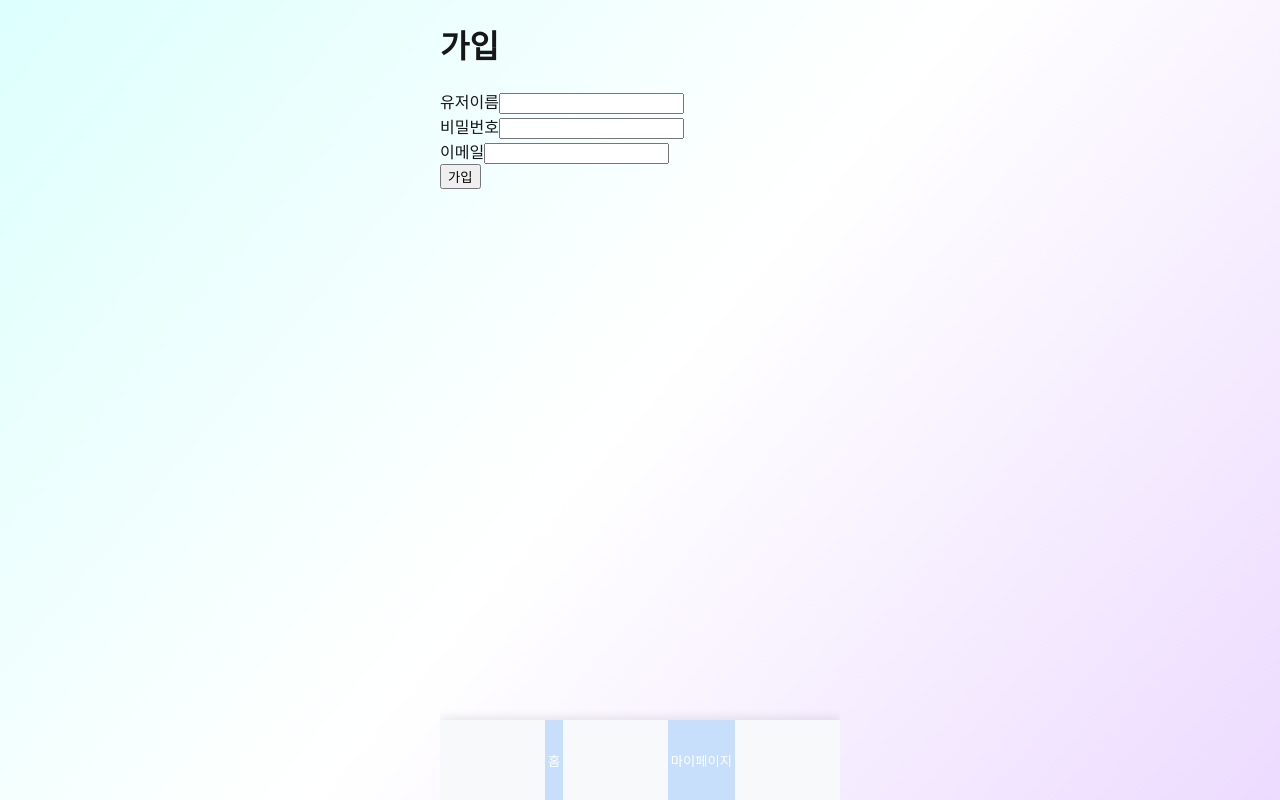
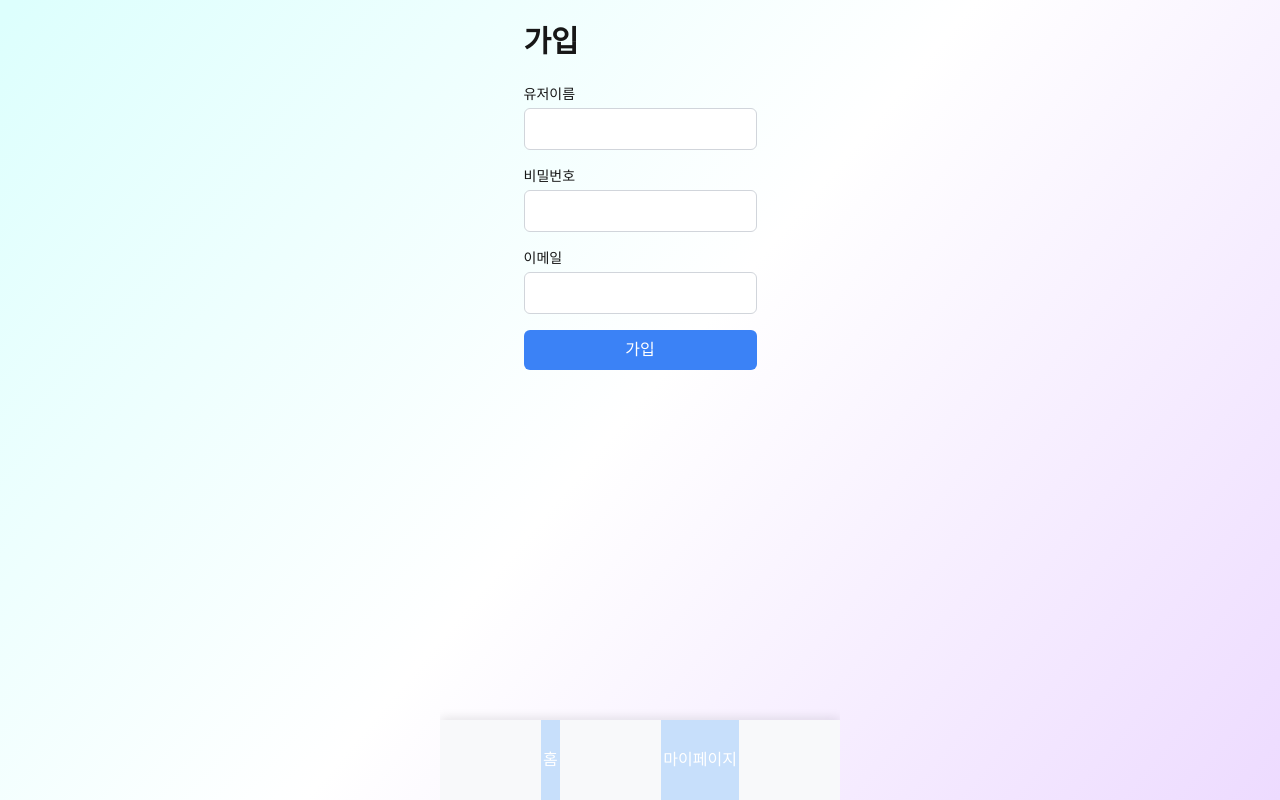
Before and after one commit to ho0116/piggyBank, a Next.js app in the folder frontend/: page /user in a window 1280 px wide. Built offline with nearby package versions, Linux system fonts and the light colour scheme.

Commit message:
join수정

```diff
--- a/frontend/src/app/api/api.ts
+++ b/frontend/src/app/api/api.ts
@@ -1,15 +1,15 @@
 import axios from "axios";
-import { Users } from "../types";
+import { User } from "../types";
 
 const piggyApi = axios.create({
-  baseURL: process.env.API_URL,
+  baseURL: process.env.NEXT_PUBLIC_API_URL,
 });
 
-export const join = async (user: Users) => {
+export const join = async (user: User) => {
   await piggyApi.post("/user", user);
 };
 
-export const login = async (user: Users) => {
+export const login = async (user: User) => {
   const response = await piggyApi.post("/login", user);
   return response.data;
 };
--- a/frontend/src/app/globals.css
+++ b/frontend/src/app/globals.css
@@ -1,3 +1,7 @@
+@tailwind base;
+@tailwind components;
+@tailwind utilities;
+
 :root {
   --background: linear-gradient(130deg, rgba(221,255,253,1) 1%, rgba(255,255,255,1) 50%, rgba(237,219,255,1) 100%);
   --foreground: #171717;
--- a/frontend/src/app/login/page.tsx
+++ b/frontend/src/app/login/page.tsx
@@ -1,13 +1,13 @@
 "use client";
 import { FormEvent, useState } from "react";
-import { Users } from "../types";
+import { User } from "../types";
 import { useMutation } from "@tanstack/react-query";
 import { login } from "../api/api";
 import useAuth from "../hooks/useAuth";
 import { useRouter } from "next/navigation";
 
 export default function LoginForm() {
-  const [users, setUsers] = useState<Users>({
+  const [users, setUsers] = useState<User>({
     username: "",
     password: "",
     email: "",
--- a/frontend/src/app/types.ts
+++ b/frontend/src/app/types.ts
@@ -1,5 +1,6 @@
-export interface Users {
+export interface User {
+  id?: number;
   username: string;
-  password?: string;
+  password: string;
   email: string;
 }
--- a/frontend/src/app/user/page.tsx
+++ b/frontend/src/app/user/page.tsx
@@ -1,12 +1,12 @@
 "use client";
 import { FormEvent, useState } from "react";
-import { Users } from "../types";
+import { User } from "../types";
 import { useMutation } from "@tanstack/react-query";
 import { useRouter } from "next/navigation";
 import { join } from "../api/api";
 
 export default function JoinForm() {
-  const [users, setUsers] = useState<Users>({
+  const [users, setUsers] = useState<User>({
     username: "",
     password: "",
     email: "",
```
Also changed, not shown: 1 other file (tests, documents, lock files or other folders).
